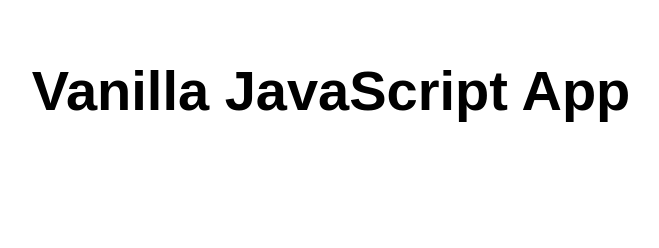
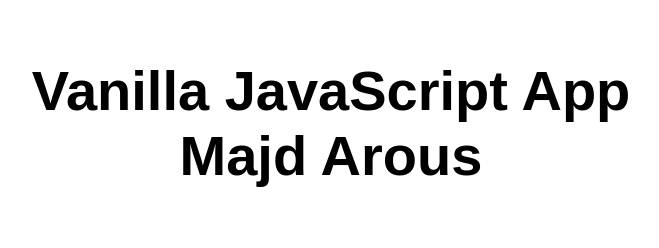
Before and after one commit to waitwhat2231/SmartDesk-Azure-Lab, a website: page src/index.html in a window 1280 px wide. Shown: the whole page, without its empty margins (309-968 px from the left). Drawn offline with Linux system fonts and the light colour scheme.

Commit message:
Update index.html

```diff
--- a/src/index.html
+++ b/src/index.html
@@ -10,7 +10,7 @@
 
 <body>
   <main>
-    <h1>Vanilla JavaScript App</h1>
+    <h1>Vanilla JavaScript App Majd Arous</h1>
   </main>
 </body>
 
```
